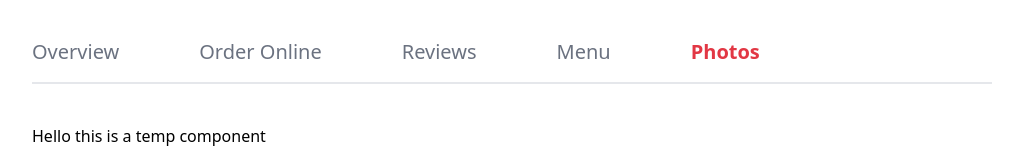
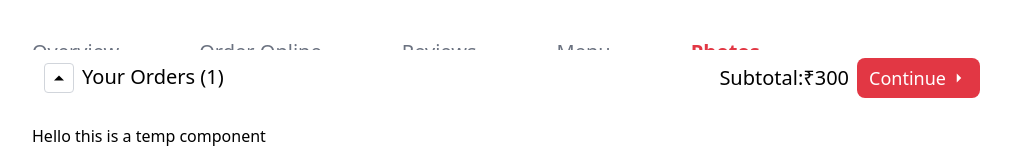
Before and after one commit to Ismile-1112/Zomato-project, a React (Create React App) app in the folder client/: page /restaurant/1/photos in a window 1280 px wide. Shown: the part 694-850 px from the top of the page, without its empty margins (128-1151 px from the left). Built offline with nearby package versions, Linux system fonts and the light colour scheme.

Commit message:
add cart

```diff
--- /dev/null
+++ b/client/src/Components/Cart/CartContainer.jsx
@@ -0,0 +1,68 @@
+import React, { useState } from 'react';
+import{ IoMdArrowDropdown, IoMdArrowDropup, IoMdArrowDropright} from "react-icons/io";
+import {  IoCloseSharp  } from "react-icons/io5";
+
+// components
+import FoodItem from './FoodItem';
+
+const CartSM = ({ toggle }) => {
+    return (
+        <>
+            <div className="md:hidden flex items-center justify-between">
+                <div className="flex flex-col items-start">
+                    <small className="flex items-center gap-1" onClick={ toggle }>1 Item <IoMdArrowDropup /></small>
+                    <h4>₹300 <sub>(plus tax)</sub></h4>
+                </div>
+                <button className="flex items-center gap-1 bg-zomato-400 px-3 py-1 text-white rounded-lg">Continue <IoMdArrowDropright /></button>
+            </div>
+        </>
+    );
+};
+const CartLg = ({ toggle }) => {
+    return (
+        <>
+            <div className="hidden md:flex items-center justify-between container px-40 mx-auto">
+                <div className="flex gap-2 text-xl items-start">
+                    <span className="border bg-white border-gray-300 p-1 rounded" onClick={ toggle }><IoMdArrowDropup /></span>
+                    <h4>Your Orders (1)</h4>
+                </div>
+                <div className="flex items-center gap-2">
+                    <h4 className="text-xl">Subtotal:₹300</h4>
+                    <button className="flex items-center text-lg h-10 font-light gap-1 bg-zomato-400 px-3 py-1 text-white rounded-lg">Continue <IoMdArrowDropright /></button>
+                </div>
+            </div>
+        </>
+    );
+};
+
+const CartContainer = () => {
+    const [isOpen, setIsOpen] = useState(false);
+
+    const toggleCart = () => setIsOpen((prev) => !prev);
+    const closeCart = () => setIsOpen(false);
+    return (
+        <>
+            {isOpen && (
+                <div className="fixed w-full overflow-y-scroll h-48 bg-white z-10 p-2 bottom-16 px-3">
+                    <div className="flex items-center justify-between">
+                        <h3 className="text-xl font-semibold">Your Order</h3>
+                        <IoCloseSharp onClick={closeCart} />
+                    </div>
+                    <hr className="my-2" />
+                    <div className="flex flex-col gap-2">
+                        <FoodItem name="Pizza" quantity="3" price="90" />
+                        <FoodItem name="Pizza" quantity="3" price="90" />
+                        <FoodItem name="Pizza" quantity="3" price="90" />
+                        <FoodItem name="Pizza" quantity="3" price="90" />
+                    </div>
+                </div>
+            )}
+            <div className="fixed w-full bg-white z-10 p-2 px-3 bottom-0">
+                <CartSM toggle={toggleCart} />
+                <CartLg toggle={toggleCart} />
+            </div>
+        </>
+    );
+};
+
+export default CartContainer;
--- /dev/null
+++ b/client/src/Components/Cart/FoodItem.jsx
@@ -0,0 +1,22 @@
+import React from 'react';
+
+const FoodItem = (props) => {
+    return (
+        <>
+            <div className="flex items-center justify-between">
+                <h5>{props.name}</h5>
+                <div className="flex flex-col items-end">
+                    <small>₹{parseInt(props.price) * parseInt(props.quantity)}</small>
+                    <div className="px-1 bg-zomato-400 text-white rounded flex items-center gap-1">
+                        <button className="p-1 bg-zomato-400 text-white rounded">-</button>
+                        <small className="">38</small>
+                        <button className="p-1 bg-zomato-400 text-white rounded">+</button>
+                    </div>
+                </div>
+            </div>
+            <hr className="my-1" />
+        </>
+    );
+};
+
+export default FoodItem;
--- a/client/src/Layout/Restaurant.layout.jsx
+++ b/client/src/Layout/Restaurant.layout.jsx
@@ -9,6 +9,7 @@ import ImageGrid from '../Components/restaurant/imageGrid';
 import InfoButtons from '../Components/restaurant/InfoButtons';
 import RestaurantInfo from '../Components/restaurant/RestaurantInfo';
 import TabContainer from '../Components/restaurant/Tabs';
+import CartContainer from '../Components/Cart/CartContainer';
 
 const RestaurantLayout = (props) => {
     return (
@@ -40,8 +41,9 @@ const RestaurantLayout = (props) => {
                <div className="my-10">
                   <TabContainer></TabContainer>
                </div>
-               {props.children}
+               <div className="relative">{props.children}</div>
            </div>
+           <CartContainer />
         </>
     );
 };
```
